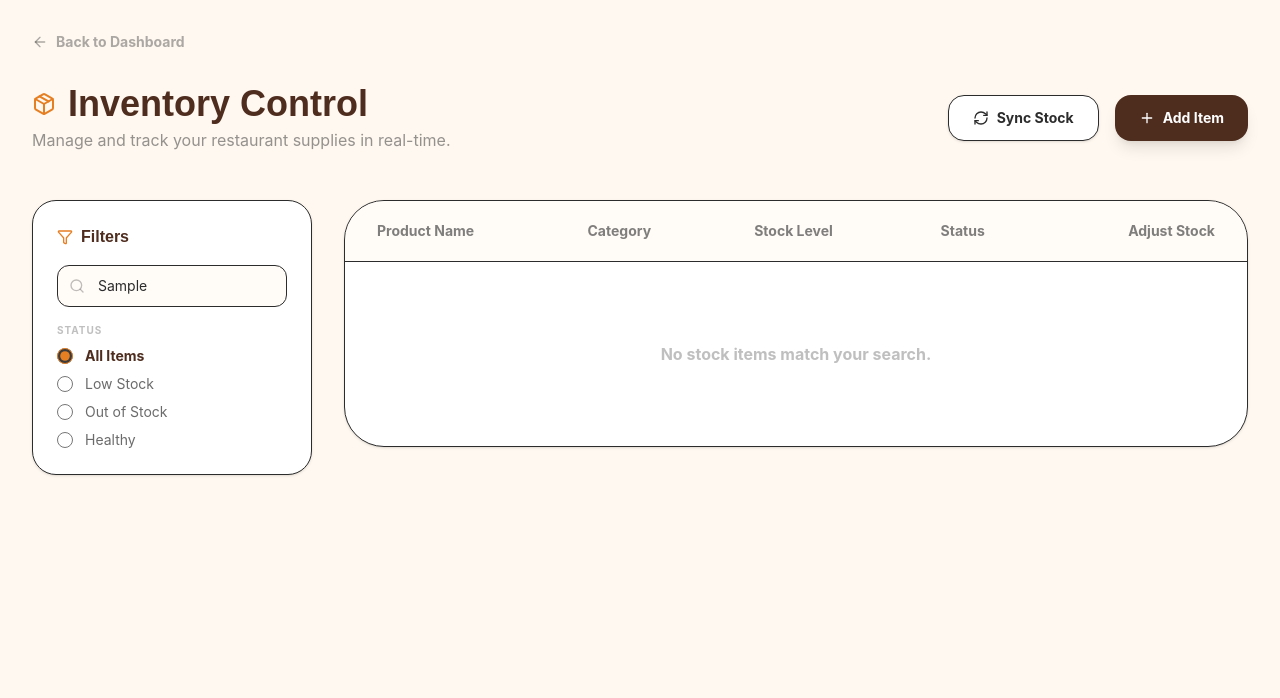
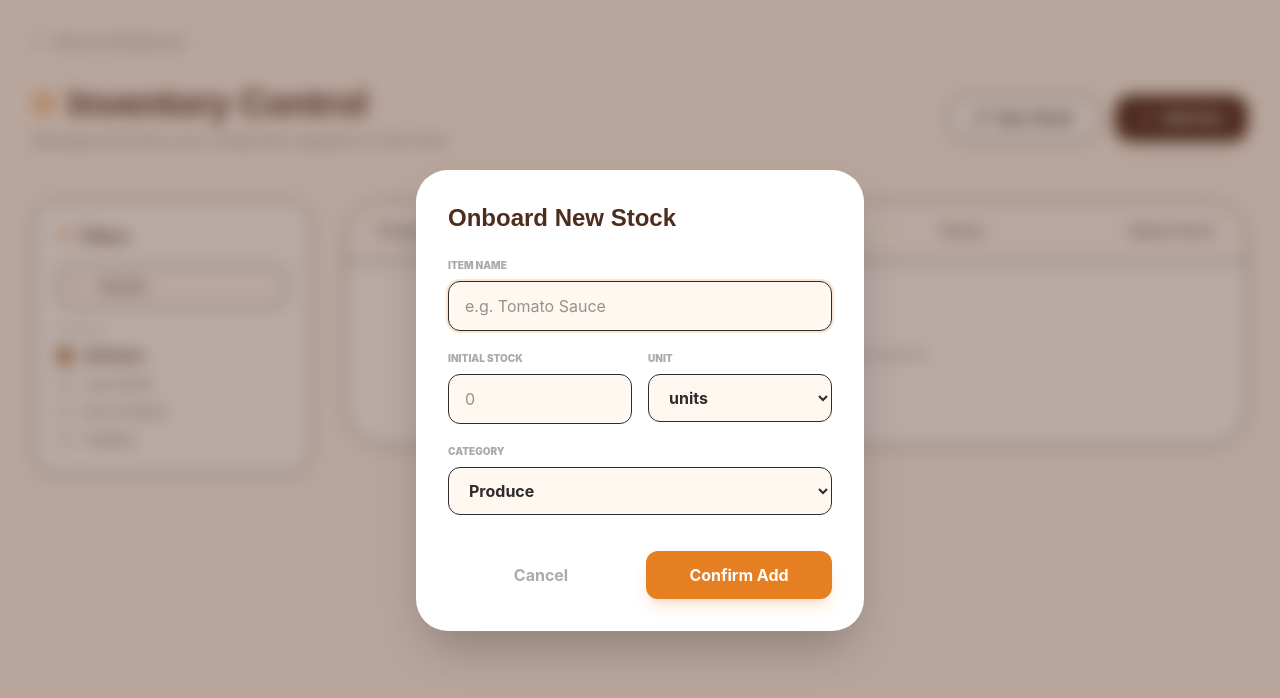
Before and after one commit to Fidelkyalo/Kolay-Restaurant, a React app in the folder web/: page /inventory in a window 1280 px wide. Both pictures are taken after typing "Sample" into the empty fields and a click on the button "Add Item". Shown: the top 698 px of the page. Built offline with nearby package versions, Linux system fonts and the light colour scheme; the HTML template or start-up script is replaced by a standard one.

Commit message:
Feature: Full functional Add Item modal for Inventory Management

```diff
--- a/web/src/pages/Inventory.jsx
+++ b/web/src/pages/Inventory.jsx
@@ -6,6 +6,8 @@ const Inventory = () => {
     const [searchTerm, setSearchTerm] = useState('');
     const [statusFilter, setStatusFilter] = useState('All Items');
     const [isSyncing, setIsSyncing] = useState(false);
+    const [showAddModal, setShowAddModal] = useState(false);
+    const [newItem, setNewItem] = useState({ name: '', category: 'Produce', stock: '', unit: 'units' });
     const [inventory, setInventory] = useState([
         { id: 1, name: 'Beef Patties', stock: 12, unit: 'units', status: 'LOW', category: 'Meat' },
         { id: 2, name: 'Fresh Salmon', stock: 5, unit: 'kg', status: 'LOW', category: 'Fish' },
@@ -41,20 +43,101 @@ const Inventory = () => {
         }));
     };
 
-    const handleAddItem = () => {
-        const newItem = {
+    const handleAddItem = (e) => {
+        e.preventDefault();
+        if (!newItem.name || !newItem.stock) return;
+
+        const itemToAdd = {
             id: inventory.length + 1,
-            name: 'New Resource ' + (inventory.length + 1),
-            stock: 50,
-            unit: 'units',
-            status: 'OK',
-            category: 'Miscellaneous'
+            name: newItem.name,
+            stock: parseInt(newItem.stock),
+            unit: newItem.unit,
+            status: parseInt(newItem.stock) < 20 ? 'LOW' : 'OK',
+            category: newItem.category
         };
-        setInventory([...inventory, newItem]);
+
+        setInventory([itemToAdd, ...inventory]);
+        setNewItem({ name: '', category: 'Produce', stock: '', unit: 'units' });
+        setShowAddModal(false);
     };
 
     return (
-        <div className="min-h-screen bg-bg-cream p-8 font-body">
+        <div className="min-h-screen bg-bg-cream p-8 font-body relative">
+            {/* Modal Overlay */}
+            {showAddModal && (
+                <div className="fixed inset-0 bg-primary/40 backdrop-blur-sm z-[100] flex items-center justify-center p-4">
+                    <div className="bg-white rounded-[2rem] w-full max-w-md shadow-2xl p-8 animate-in fade-in zoom-in duration-200">
+                        <h3 className="text-2xl font-bold text-primary mb-6">Onboard New Stock</h3>
+                        <form onSubmit={handleAddItem} className="space-y-5">
+                            <div>
+                                <label className="block text-[10px] font-black uppercase text-charcoal/40 mb-2">Item Name</label>
+                                <input
+                                    autoFocus
+                                    placeholder="e.g. Tomato Sauce"
+                                    className="w-full bg-bg-cream border border-cream px-4 py-3 rounded-xl outline-none focus:ring-2 focus:ring-secondary/20"
+                                    value={newItem.name}
+                                    onChange={e => setNewItem({ ...newItem, name: e.target.value })}
+                                />
+                            </div>
+                            <div className="grid grid-cols-2 gap-4">
+                                <div>
+                                    <label className="block text-[10px] font-black uppercase text-charcoal/40 mb-2">Initial Stock</label>
+                                    <input
+                                        type="number"
+                                        placeholder="0"
+                                        className="w-full bg-bg-cream border border-cream px-4 py-3 rounded-xl outline-none focus:ring-2 focus:ring-secondary/20"
+                                        value={newItem.stock}
+                                        onChange={e => setNewItem({ ...newItem, stock: e.target.value })}
+                                    />
+                                </div>
+                                <div>
+                                    <label className="block text-[10px] font-black uppercase text-charcoal/40 mb-2">Unit</label>
+                                    <select
+                                        className="w-full bg-bg-cream border border-cream px-4 py-3 rounded-xl outline-none focus:ring-2 focus:ring-secondary/20 font-bold"
+                                        value={newItem.unit}
+                                        onChange={e => setNewItem({ ...newItem, unit: e.target.value })}
+                                    >
+                                        <option>units</option>
+                                        <option>kg</option>
+                                        <option>L</option>
+                                        <option>packs</option>
+                                    </select>
+                                </div>
+                            </div>
+                            <div>
+                                <label className="block text-[10px] font-black uppercase text-charcoal/40 mb-2">Category</label>
+                                <select
+                                    className="w-full bg-bg-cream border border-cream px-4 py-3 rounded-xl outline-none focus:ring-2 focus:ring-secondary/20 font-bold"
+                                    value={newItem.category}
+                                    onChange={e => setNewItem({ ...newItem, category: e.target.value })}
+                                >
+                                    <option>Produce</option>
+                                    <option>Meat</option>
+                                    <option>Fish</option>
+                                    <option>Bakery</option>
+                                    <option>Supplies</option>
+                                </select>
+                            </div>
+                            <div className="flex gap-3 pt-4">
+                                <button
+                                    type="button"
+                                    onClick={() => setShowAddModal(false)}
+                                    className="flex-1 py-3 font-bold text-charcoal/40 hover:text-primary transition-colors"
+                                >
+                                    Cancel
+                                </button>
+                                <button
+                                    type="submit"
+                                    className="flex-1 bg-secondary hover:bg-orange-600 text-white font-bold py-3 rounded-xl shadow-lg shadow-secondary/20 transition-all active:scale-95"
+                                >
+                                    Confirm Add
+                                </button>
+                            </div>
+                        </form>
+                    </div>
+                </div>
+            )}
+
             <Link to="/dashboard" className="flex items-center gap-2 text-charcoal/40 hover:text-secondary transition-colors mb-8 font-bold text-sm">
                 <ArrowLeft className="w-4 h-4" /> Back to Dashboard
             </Link>
@@ -75,7 +158,7 @@ const Inventory = () => {
                         {isSyncing ? 'Syncing...' : 'Sync Stock'}
                     </button>
                     <button
-                        onClick={handleAddItem}
+                        onClick={() => setShowAddModal(true)}
                         className="flex-1 md:flex-none bg-primary text-white px-6 py-3 rounded-2xl flex items-center justify-center gap-2 font-bold text-sm shadow-lg hover:bg-primary-dark transition-all active:scale-95"
                     >
                         <Plus className="w-4 h-4" /> Add Item
```
